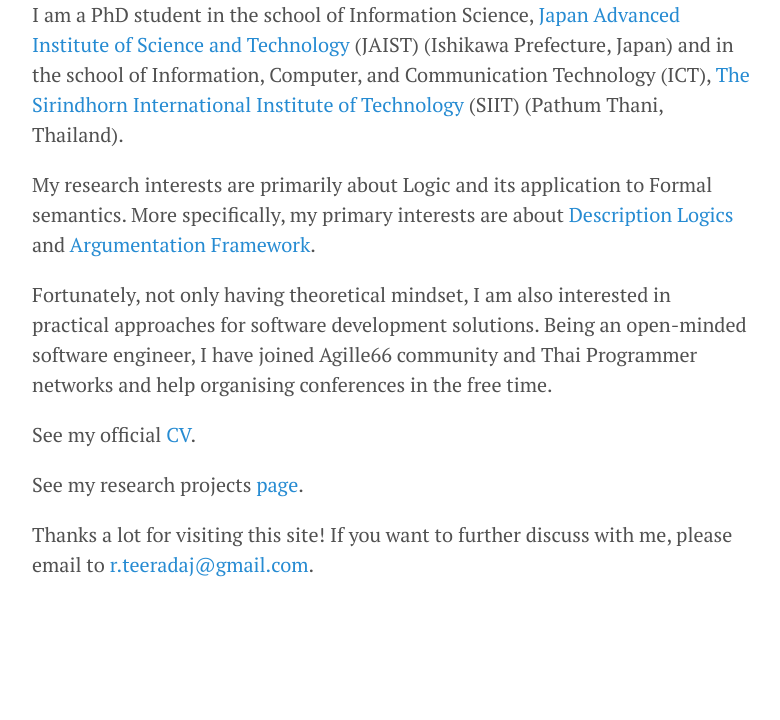
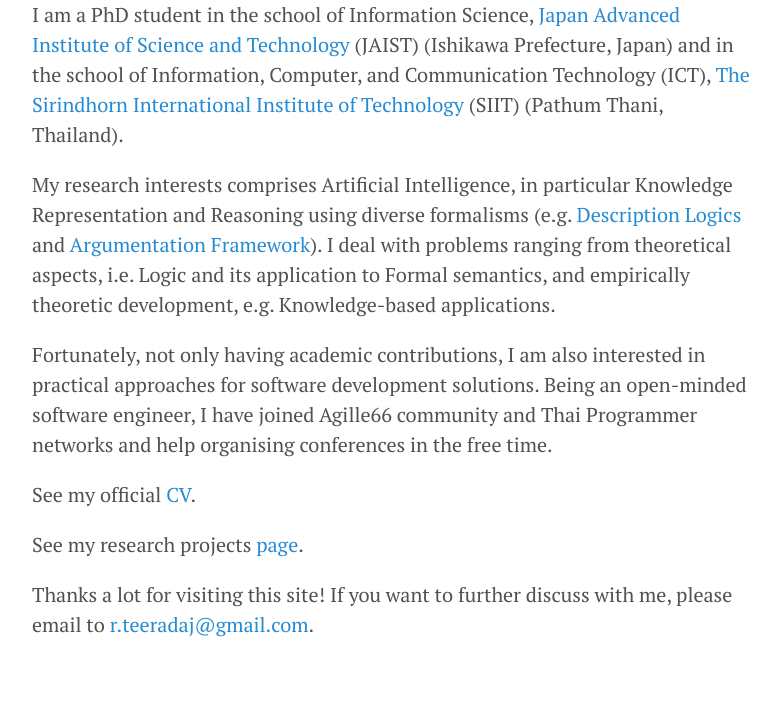
Before and after one commit to xlives/xlives.github.io, a Jekyll site: the page built from about-me.markdown, in a window 1280 px wide. Shown: the part 512-1232 px from the top of the page, without its empty margins (248-1028 px from the left). Built offline with Jekyll 4.4.1, drawn with Linux system fonts in a browser that asks for light colours; before the commit the page ends 1172 px from its top, so only the background shows below that.

Commit message:
Update about-me.markdown

```diff
--- a/about-me.markdown
+++ b/about-me.markdown
@@ -9,9 +9,11 @@ layout: page
 
 I am a PhD student in the school of Information Science, [Japan Advanced Institute of Science and Technology](http://www.jaist.ac.jp/){:target="_blank"} (JAIST) (Ishikawa Prefecture, Japan) and in the school of Information, Computer, and Communication Technology  (ICT), [The Sirindhorn International Institute of Technology](http://www.siit.tu.ac.th/newsite/){:target="_blank"} (SIIT) (Pathum Thani, Thailand).
 
-My research interests are primarily about Logic and its application to Formal semantics. More specifically, my primary interests are about [Description Logics](https://en.wikipedia.org/wiki/Description_logic){:target="_blank"} and [Argumentation Framework](https://en.wikipedia.org/wiki/Argumentation_framework){:target="_blank"}.
+My research interests comprises Artificial Intelligence, in particular Knowledge Representation and Reasoning using
+diverse formalisms (e.g. [Description Logics](https://en.wikipedia.org/wiki/Description_logic){:target="_blank"} and [Argumentation Framework](https://en.wikipedia.org/wiki/Argumentation_framework){:target="_blank"}). I deal with
+problems ranging from theoretical aspects, i.e. Logic and its application to Formal semantics, and empirically theoretic  development, e.g. Knowledge-based applications.
 
-Fortunately, not only having theoretical mindset, I am also interested in practical approaches for software development solutions. Being an open-minded software engineer, I have joined Agille66 community and Thai Programmer networks and help organising conferences in the free time.
+Fortunately, not only having academic contributions, I am also interested in practical approaches for software development solutions. Being an open-minded software engineer, I have joined Agille66 community and Thai Programmer networks and help organising conferences in the free time.
 
 See my official [CV](https://drive.google.com/file/d/0B3XK_HW-FzZaMldXMm52V3RpV2c/view){:target="_blank"}.
 
```
